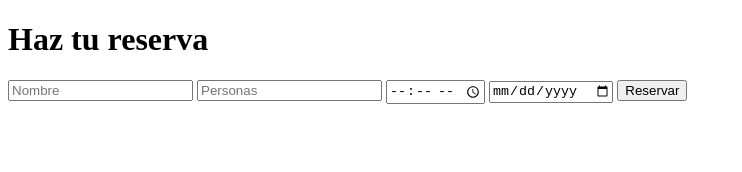
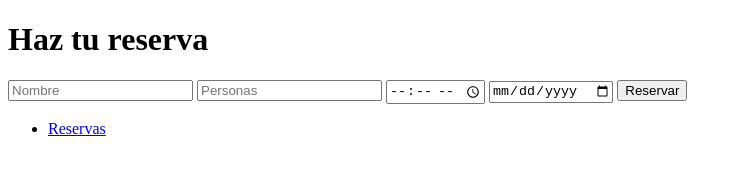
Before and after one commit to ManelocoXD/aprendizaje, a website: page public/index.html in a window 1280 px wide. Shown: the whole page, without its empty margins (0-742 px from the left). Drawn offline with Linux system fonts and the light colour scheme.

Commit message:
Initial commit: Proyecto Node.js con MySQL

```diff
--- a/public/index.html
+++ b/public/index.html
@@ -13,7 +13,11 @@
     <input type="date" name="fecha" required />
     <button type="submit">Reservar</button>
   </form>
-
+    <nav>
+        <ul>
+            <li><a href="mostrar-reservas.html">Reservas</a></li>
+        </ul>
+    </nav>
   <script>
     const form = document.getElementById('formulario');
     form.addEventListener('submit', e => {
```
